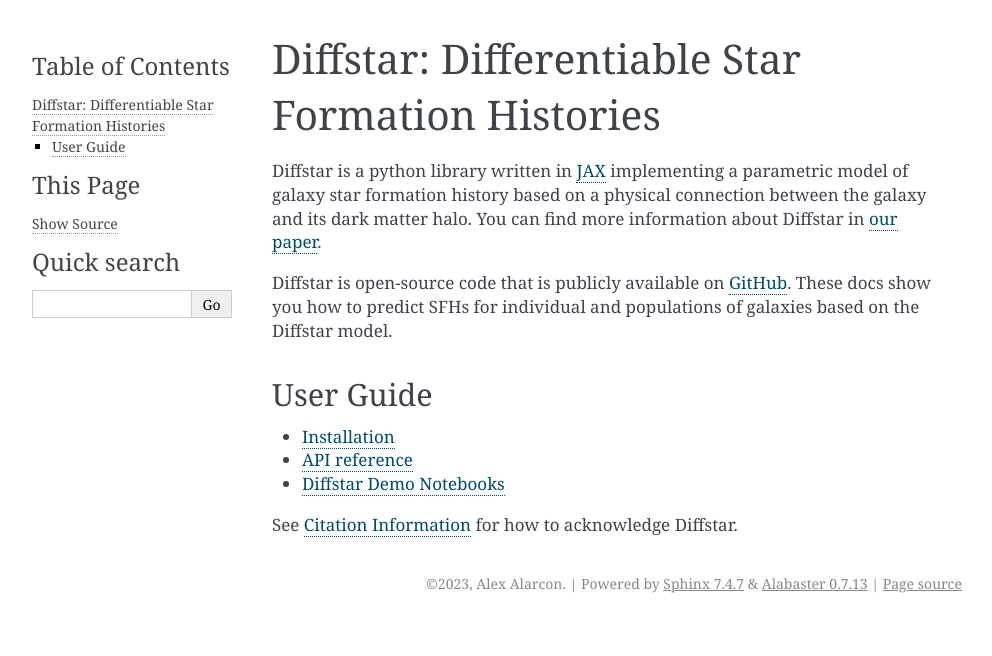
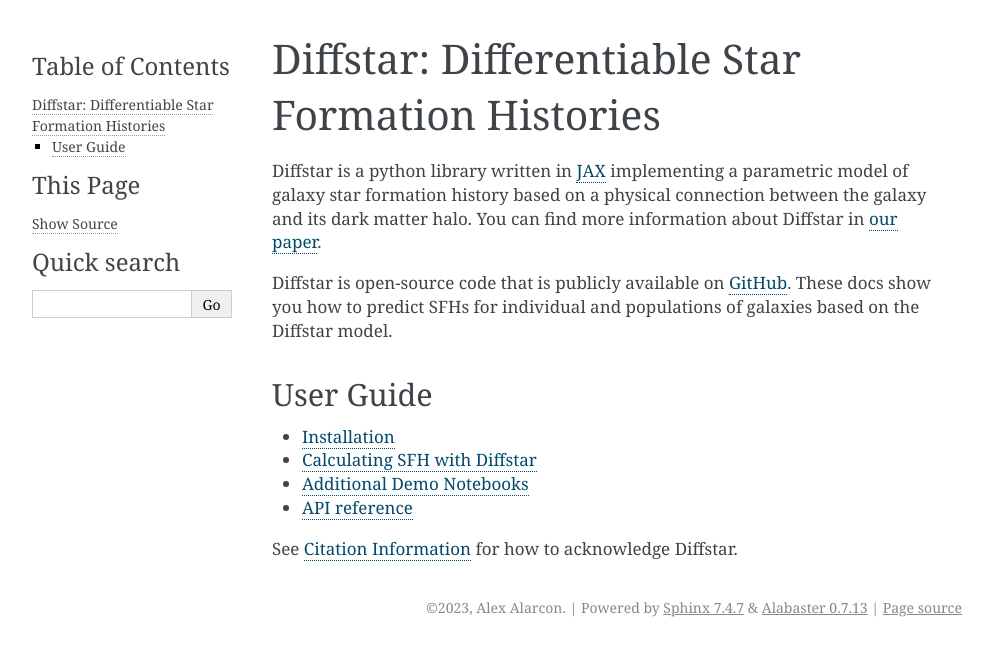
Before and after one commit to ArgonneCPAC/diffstar, a Sphinx documentation site: the page built from docs/source/index.rst, in a window 1280 px wide. Shown: the top 656 px of the page, without its empty margins (148-1140 px from the left). Built offline with Sphinx 7.4.7, drawn with Linux system fonts in a browser that asks for light colours.

Commit message:
Add docs notebook with demo of sfh_singlegal and sfh_galpop

```diff
--- a/CHANGES.rst
+++ b/CHANGES.rst
@@ -1,4 +1,4 @@
-1.0.0 (unreleased)
+0.2.0 (unreleased)
 ------------------
 - Remove quenching.py module
 - Add new kernel_builders.py module
--- a/docs/source/demos.rst
+++ b/docs/source/demos.rst
@@ -1,4 +1,4 @@
-Diffstar Demo Notebooks
+Additional Demo Notebooks
 -----------------------------------
 The notebooks below provide worked examples of some common uses of diffstar.
 
--- a/docs/source/index.rst
+++ b/docs/source/index.rst
@@ -19,7 +19,8 @@
    :maxdepth: 1
 
    installation.rst
+   demo_diffstar_sfh.ipynb
+   demos.rst
    reference.rst
-   demos.rst
 
 See :ref:`Citation Information <cite_info>` for how to acknowledge Diffstar.
```
Also changed, not shown: docs/source/demo_diffstar_sfh.ipynb (added).
